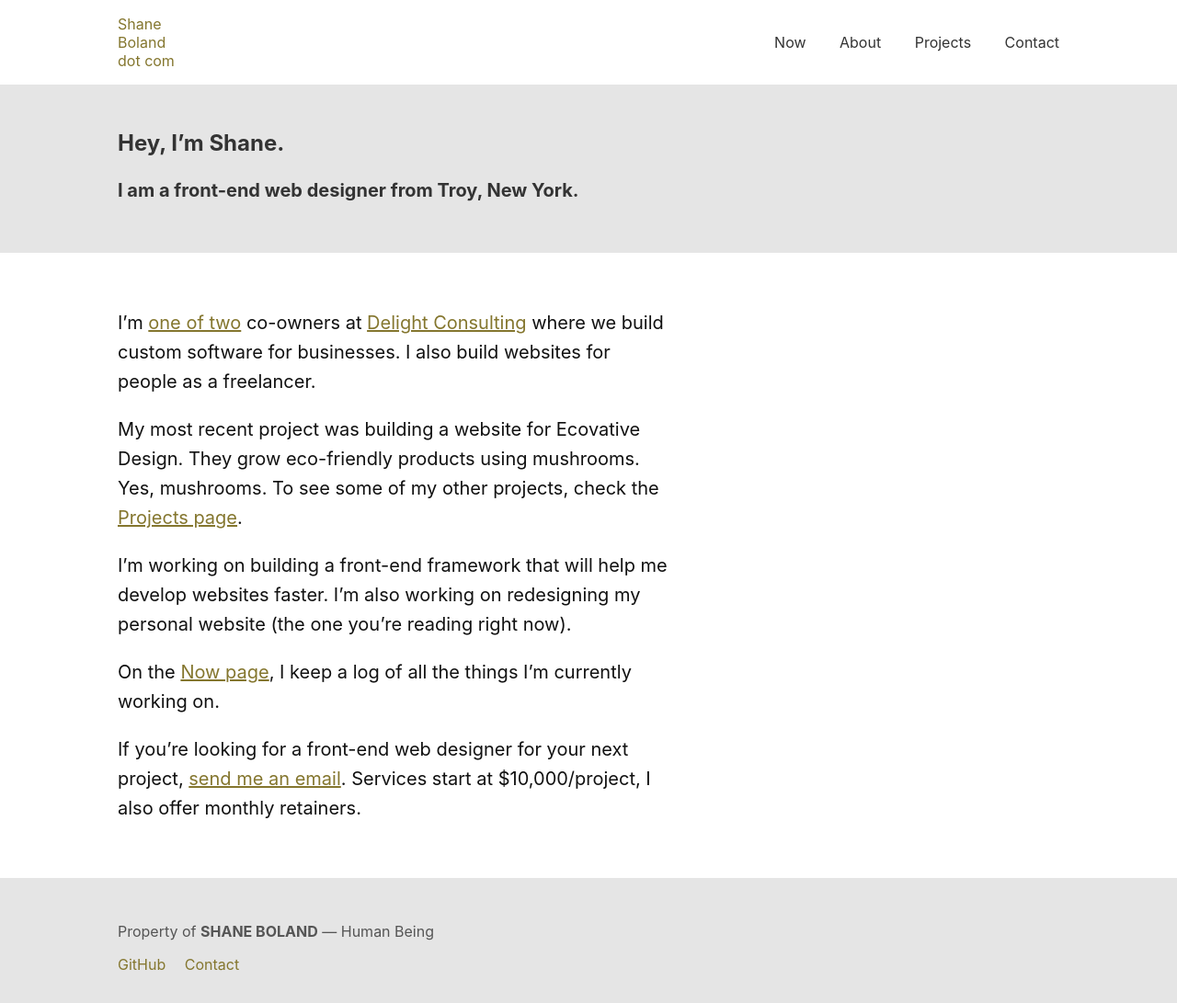
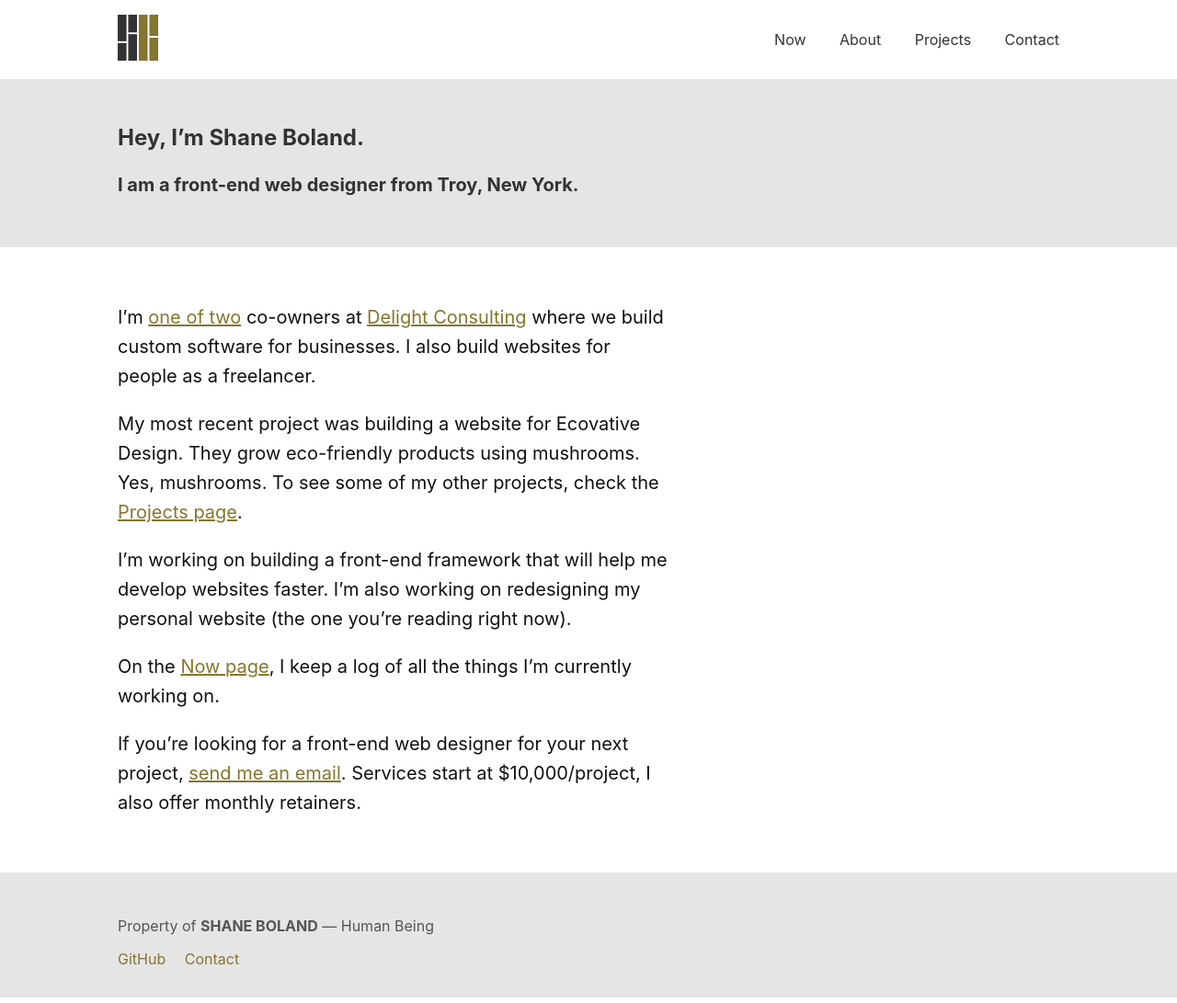
Before and after one commit to shanetheboland/portfolio, a Jekyll site: the page built from index.html, in a window 1280 px wide. Shown: the whole page at 92% size. Built offline with Jekyll 4.4.1, drawn with Linux system fonts in a browser that asks for light colours.

Commit message:
Added logo to header

```diff
--- a/_includes/header.html
+++ b/_includes/header.html
@@ -1,7 +1,7 @@
 <header role="banner" itemscope itemtype="http://schema.org/WPHeader">
 	<div class="db dt-ns w-100 border-box pa3 ph6-ns mw9 cf">
 	  <a class="db dtc-ns v-mid mid-gray link dim w-100 w-25-ns tl tl-ns mb2 mb0-ns gold f6 f5-ns" href="{{ "/" | prepend: site.github.url }}" title="Home" itemprop="headline">
-	    Shane<br>Boland<br>dot com
+	    <img src="{{ "/images/logo.svg" | prepend: site.github.url }}" alt="Shane Boland logo" height="50">
 	  </a>
 	  <nav class="db dtc-ns v-mid w-100 w-75-ns tl tr-ns" itemscope itemtype="http://schema.org/SiteNavigationElement">
 		  <a class="link dim dark-gray f6 f5-ns dib mr3 mr4-ns" href="{{ "/now" | prepend: site.github.url }}" title="Now page">Now</a>
--- a/index.html
+++ b/index.html
@@ -5,7 +5,7 @@ critical: .db,header,main,nav,section{display:block}html{font-family:sans-serif;
 ---
 <section class="bg-black-10 dark-gray">
   <div class="ph3 ph6-ns pb4 pt4 mw9" itemscope itemtype="http://schema.org/Person">
-    <h1 class="f4 f3-ns lh-title measure">Hey, I’m <span itemprop="givenName">Shane</span>.</h1>
+    <h1 class="f4 f3-ns lh-title measure">Hey, I’m <span itemprop="givenName">Shane</span> <span itemprop="familyName">Boland</span>.</h1>
     <p class="f5 f4-ns b lh-copy">I am a <span itemprop="jobTitle">front-end web designer</span> from Troy, New York.</p>
   </div>
 </section>
```
Also changed, not shown: images/logo.png (added), images/logo.svg (added).
